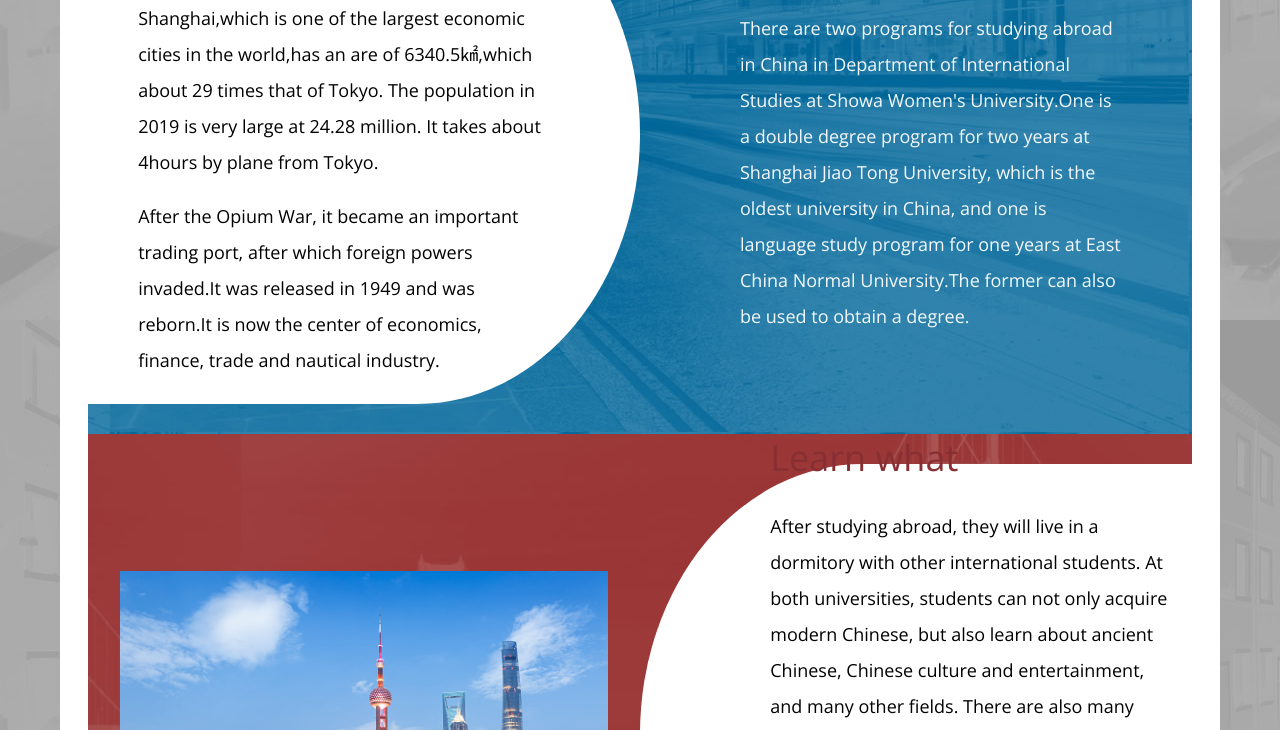
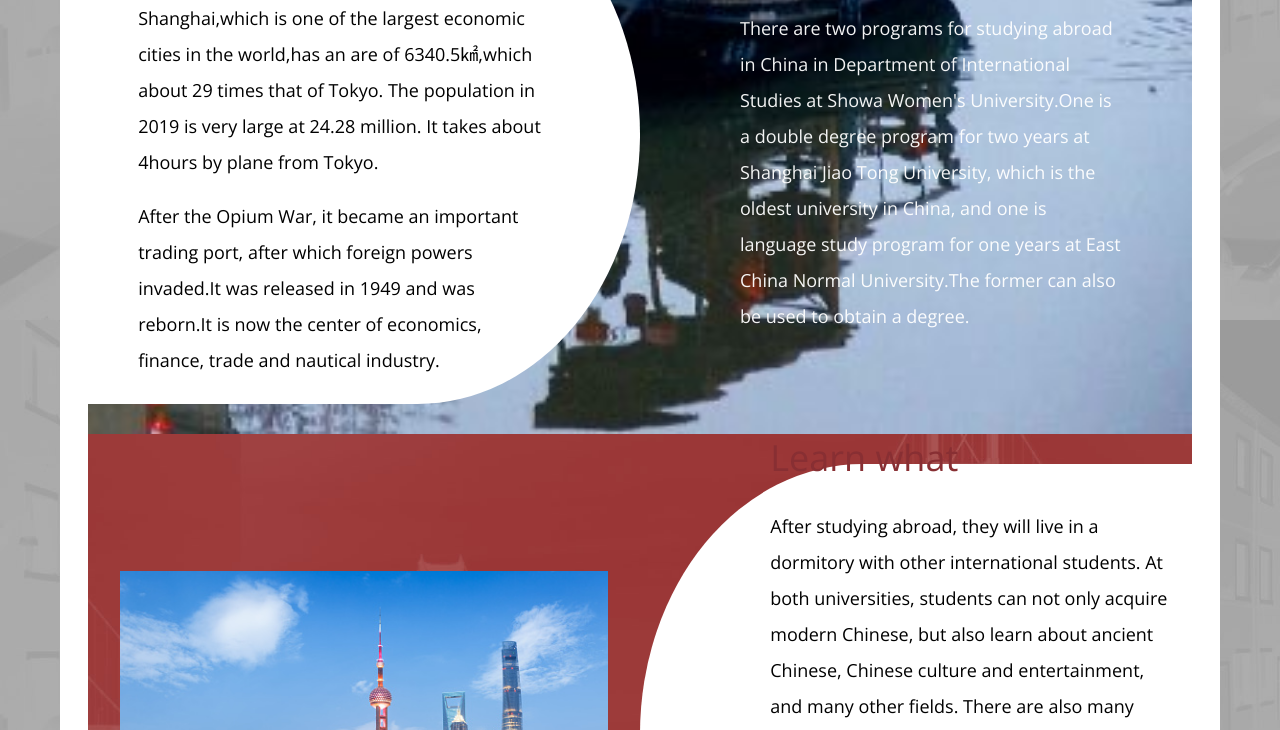
Before and after one commit to ling2xiang1/china, a plain HTML site: page index.html in a window 1280 px wide. Shown: the part 370-1100 px from the top of the page. Drawn offline with nearby package versions, Linux system fonts and the light colour scheme; a script that the page names is missing; files whose address does not match are found by name.

Commit message:
Update templatemo-style.css

```diff
--- a/css/templatemo-style.css
+++ b/css/templatemo-style.css
@@ -157,7 +157,7 @@ p:last-child { margin-bottom: 0; }
 }
 
 
-#tm-section-1 {	background-image: url(../img/strip-bg-01.jpg); }
+#tm-section-1 {	background-image: url(../img/shanghai_3.JPG); }
 #tm-section-2 {	background-image: url(../img/strip-bg-02.jpg); }
 #tm-section-3 {	background-image: url(../img/strip-bg-03.jpg); }
 #tm-section-4 {	background-image: url(../img/strip-bg-04.jpg); }
```
